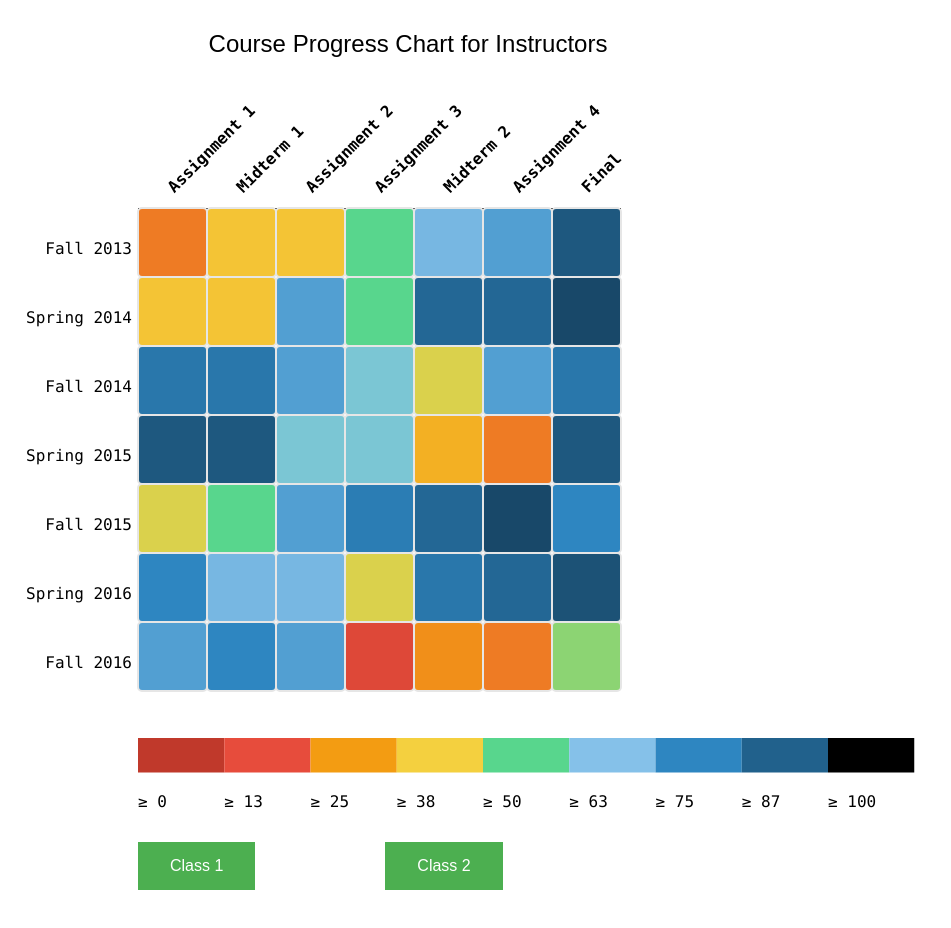
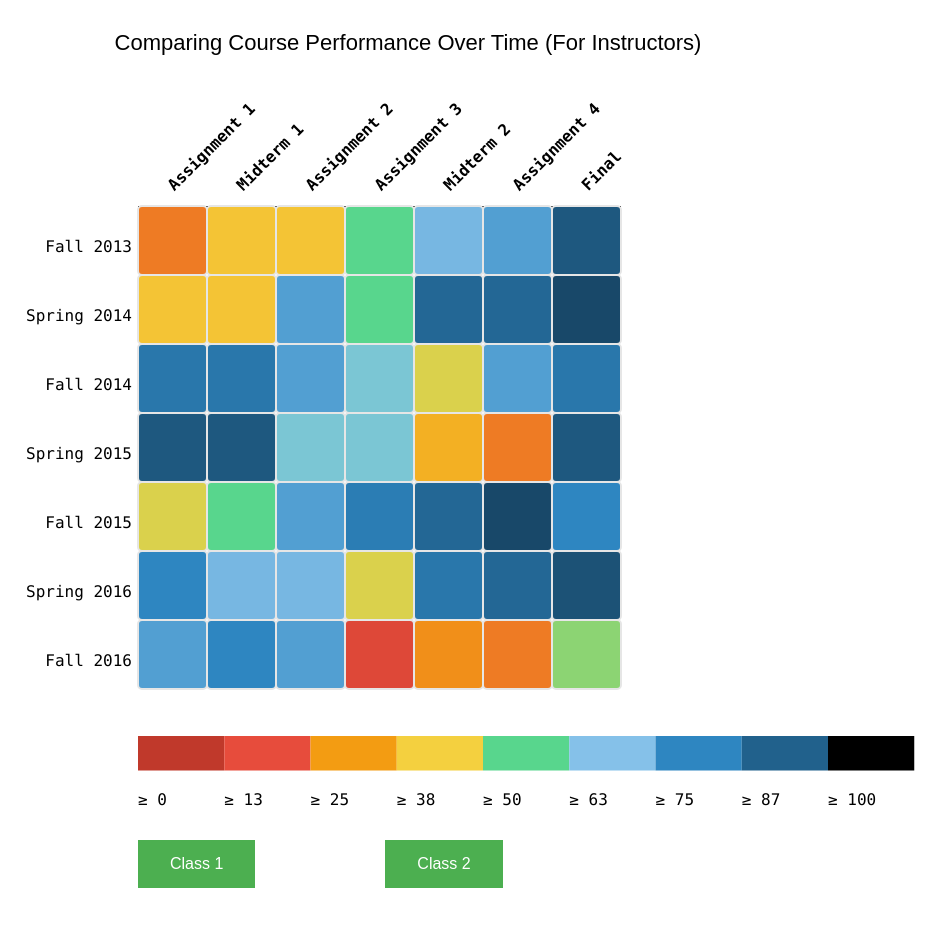
Before and after one commit to gauravaradhye/D3-HeatMap, a plain HTML site: page index.html in a window 1280 px wide. Shown: the whole page, without its empty margins (0-951 px from the left). Drawn offline with nearby package versions, Linux system fonts and the light colour scheme.

Commit message:
Changed title

```diff
--- a/index.html
+++ b/index.html
@@ -53,7 +53,7 @@
         }
 
         .title {
-            font: 24px sans-serif;
+            font: 22px sans-serif;
         }
 
         .titleDiv {
@@ -66,7 +66,7 @@
 </head>
 
 <body>
-    <div class="titleDiv"><span class="title">Course Progress Chart for Instructors</span></div>
+    <div class="titleDiv"><span class="title">Comparing Course Performance Over Time (For Instructors)</span></div>
     <div id="chart"></div>
     <div id="dataset-picker">
     </div>
```
